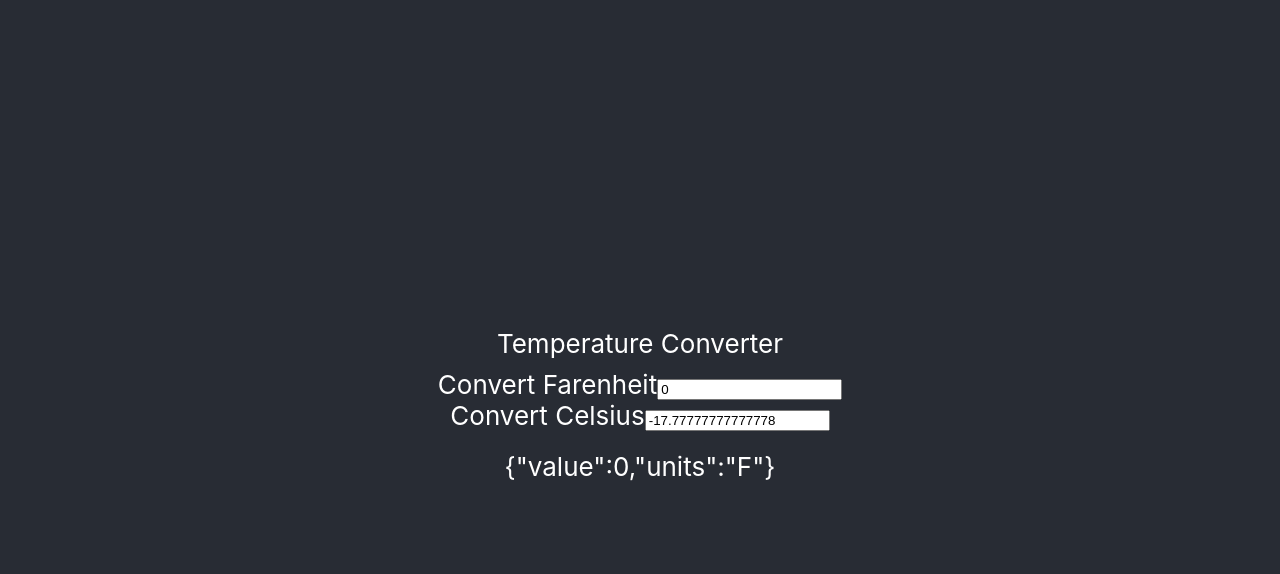
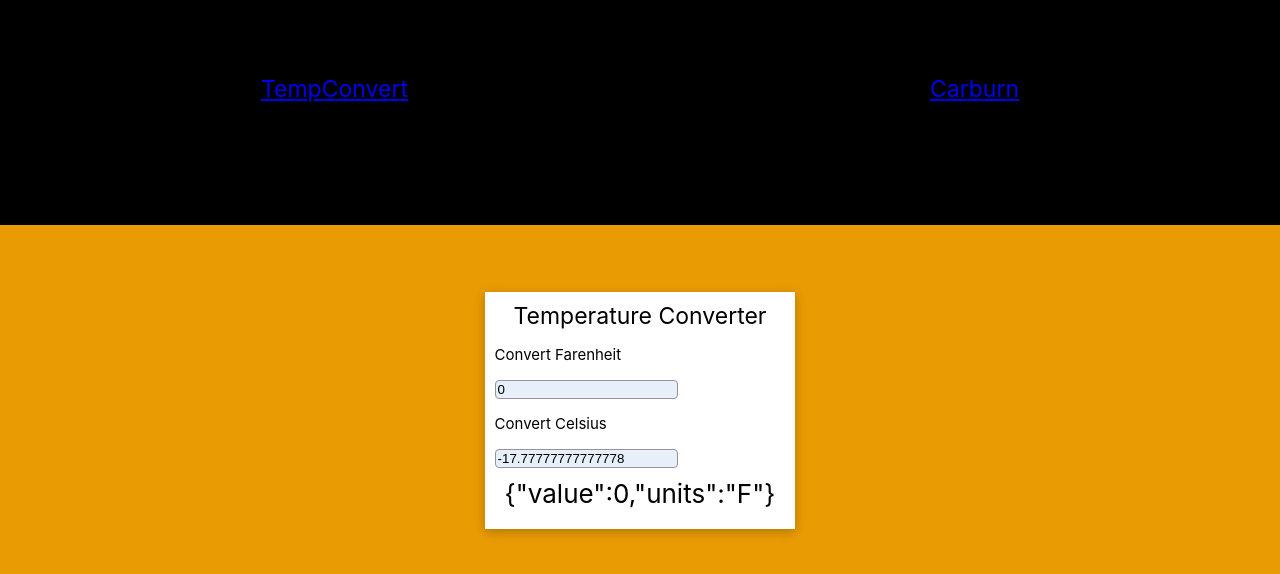
Before and after one commit to ValerieLoveland/frankenstein, a React (Create React App) app: page /temp-convert in a window 1280 px wide. Shown: the top 574 px of the page. Built offline with nearby package versions, Linux system fonts and the light colour scheme.

Commit message:
styling menu bar

```diff
--- a/package.json
+++ b/package.json
@@ -10,8 +10,10 @@
     "@types/node": "^12.0.0",
     "@types/react": "^16.9.0",
     "@types/react-dom": "^16.9.0",
+    "@types/react-router-dom": "^5.1.5",
     "react": "^16.13.1",
     "react-dom": "^16.13.1",
+    "react-router-dom": "^5.2.0",
     "react-scripts": "3.4.1",
     "typescript": "~3.7.2"
   },
--- a/src/App.css
+++ b/src/App.css
@@ -1,38 +1,60 @@
 .App {
-  text-align: center;
   min-height: 100vh;
-  background-color: #282c34;
+  background-color: #e99b04;
   padding: 10px;
   display: flex;
   flex-direction: column;
   align-items: center;
   justify-content: center;
+  font-size: 15px;
 }
 
 .App-header {
-  font-size: calc(10px + 2vmin);
-  color: white;
-}
-
-.App-link {
-  color: #61dafb;
-}
-
-@keyframes App-logo-spin {
-  from {
-    transform: rotate(0deg);
-  }
-  to {
-    transform: rotate(360deg);
-  }
+  text-align: center;
+  font-size: 23px;
 }
 
 .temp-text {
-  color: white;
   font-size: calc(10px + 2vmin);
   padding: 10px;
 }
 
-.btn {
+.form {
   padding: 10px;
+  background: white;
+  box-shadow: 0px 3px 10px 0px rgba(0, 0, 0, 0.24);
 }
+
+.input {
+  background-color: #e7f0fa;
+  border: 1px solid #94939e;
+  box-sizing: border-box;
+  border-radius: 4px;
+}
+
+.bar {
+  margin: 0;
+  padding: 50px;
+  background-color: black;
+  color: white;
+  display: flex;
+  justify-content: space-around;
+  overflow: hidden;
+  position: fixed;
+  top: 0;
+  width: 100%;
+  height: 100px;
+  text-align: center;
+  font-size: 23px;
+}
+a:visited {
+  color: white;
+}
+.nobull {
+  margin: 25px;
+  list-style-type: none;
+}
+
+li {
+  display: inline;
+}
--- a/src/App.tsx
+++ b/src/App.tsx
@@ -1,64 +1,50 @@
-import React, { useState } from "react";
+import React from "react";
+
 import "./App.css";
+import { TempConvert } from "./TempConvert";
+import { CarBurn } from "./CarBurn";
+import { Link, Switch, Route, BrowserRouter as Router } from "react-router-dom";
 
 function App(this: any) {
-  const [input, setInput] = useState<UserInput>({ value: 0, units: "F" });
-
   return (
     <div className="App">
-      <header className="App-header">Temperature Converter</header>
-
-      <div>
-        <form className="temp-text" onSubmit={() => false}>
-          <div>
-            <label> Convert Farenheit</label>
-            <input
-              id="farenheitField"
-              onChange={(event) => {
-                setInput({
-                  value: parseInt(event.currentTarget.value),
-                  units: "F",
-                });
-              }}
-              value={conversionFromF(input.units, input.value)}
-            />
-          </div>
-
-          <label>Convert Celsius</label>
-          <input
-            id="celsiusField"
-            onChange={(event) => {
-              setInput({
-                value: parseInt(event.currentTarget.value),
-                units: "C",
-              });
-            }}
-            value={conversionFromC(input.units, input.value)}
-          />
-        </form>
-        <div className="temp-text">{JSON.stringify(input)}</div>
-      </div>
+      <Router>
+        <nav className="bar">
+          <ul className="bar nobull">
+            <li>
+              <Link to="/temp-convert">TempConvert</Link>
+            </li>
+            <li>
+              <Link to="/car-burn/1">Carburn</Link>
+            </li>
+          </ul>
+        </nav>
+        <Switch>
+          <Route path="/temp-convert">
+            <TempConvert />
+          </Route>
+          <Route path="/car-burn/:id" children={<CarBurn />} />
+          <Route path="/">
+            <div>Hello!</div>
+          </Route>
+        </Switch>
+      </Router>
     </div>
   );
 }
 
 export default App;
 
-const conversionFromF = (units: TemperatureUnits, value: number) => {
-  if (units === "C") {
-    return value * 1.8 + 32;
-  } else if (units === "F") {
-    return value;
-  }
-};
+// const conversionToF = (units: TemperatureUnits, value: number) => {
+//   if (units === "C") {
+//     return value * 1.8 + 32;
+//   }
+//   return value;
+// };
 
-const conversionFromC = (units: TemperatureUnits, value: number) => {
-  if (units === "F") {
-    return (value - 32) / 1.8;
-  } else if (units === "C") {
-    return value;
-  }
-};
-
-type TemperatureUnits = "F" | "C";
-type UserInput = { value: number; units: TemperatureUnits };
+// const conversionToC = (units: TemperatureUnits, value: number) => {
+//   if (units === "F") {
+//     return (value - 32) / 1.8;
+//   }
+//   return value;
+// };
--- /dev/null
+++ b/src/CarBurn.tsx
@@ -0,0 +1,38 @@
+import React, { useEffect, useState } from "react";
+import { useParams } from "react-router-dom";
+
+export const CarBurn: React.FC = (props) => {
+  let { id } = useParams();
+  const [person, setPerson] = useState<Person>({
+    name: null,
+    lastName: null,
+    userName: null,
+  });
+
+  useEffect(() => {
+    fetch("https://randomuser.me/api/").then((response) => {
+      response.json().then(function (data) {
+        setPerson({
+          name: data.results[0].name.first,
+          lastName: data.results[0].name.last,
+          userName: data.results[0].login.username,
+        });
+      });
+    });
+  }, []);
+
+  return (
+    <>
+      <div>
+        {person.name} {person.lastName}
+      </div>
+      <div>{person.userName}</div>
+    </>
+  );
+};
+
+type Person = {
+  name: string | null;
+  lastName: string | null;
+  userName: string | null;
+};
--- /dev/null
+++ b/src/TempConvert.tsx
@@ -0,0 +1,58 @@
+import React, { useState } from "react";
+
+export const TempConvert = () => {
+  const [input, setInput] = useState<UserInput>({ value: 0, units: "F" });
+
+  return (
+    <div className="form">
+      <header className="App-header">Temperature Converter</header>
+      <form onSubmit={() => false}>
+        <div>
+          <p>
+            <label> Convert Farenheit</label>
+          </p>
+          <input
+            className="input"
+            onChange={(event) => {
+              setInput({
+                value: parseInt(event.currentTarget.value),
+                units: "F",
+              });
+            }}
+            value={convert(input, "F")}
+          />
+        </div>
+
+        <p>
+          <label>Convert Celsius</label>
+        </p>
+        <input
+          className="input"
+          onChange={(event) => {
+            setInput({
+              value: parseInt(event.currentTarget.value),
+              units: "C",
+            });
+          }}
+          value={convert(input, "C")}
+        />
+      </form>
+      <div className="temp-text">{JSON.stringify(input)}</div>
+    </div>
+  );
+};
+
+const convert = (input: UserInput, desiredUnits: TemperatureUnits) => {
+  if (desiredUnits === input.units) {
+    return input.value;
+  }
+
+  if (input.units === "C") {
+    return input.value * 1.8 + 32;
+  }
+
+  return (input.value - 32) / 1.8;
+};
+
+type TemperatureUnits = "F" | "C";
+type UserInput = { value: number; units: TemperatureUnits };
```
Also changed, not shown: 1 other file (tests, documents, lock files or other folders).
